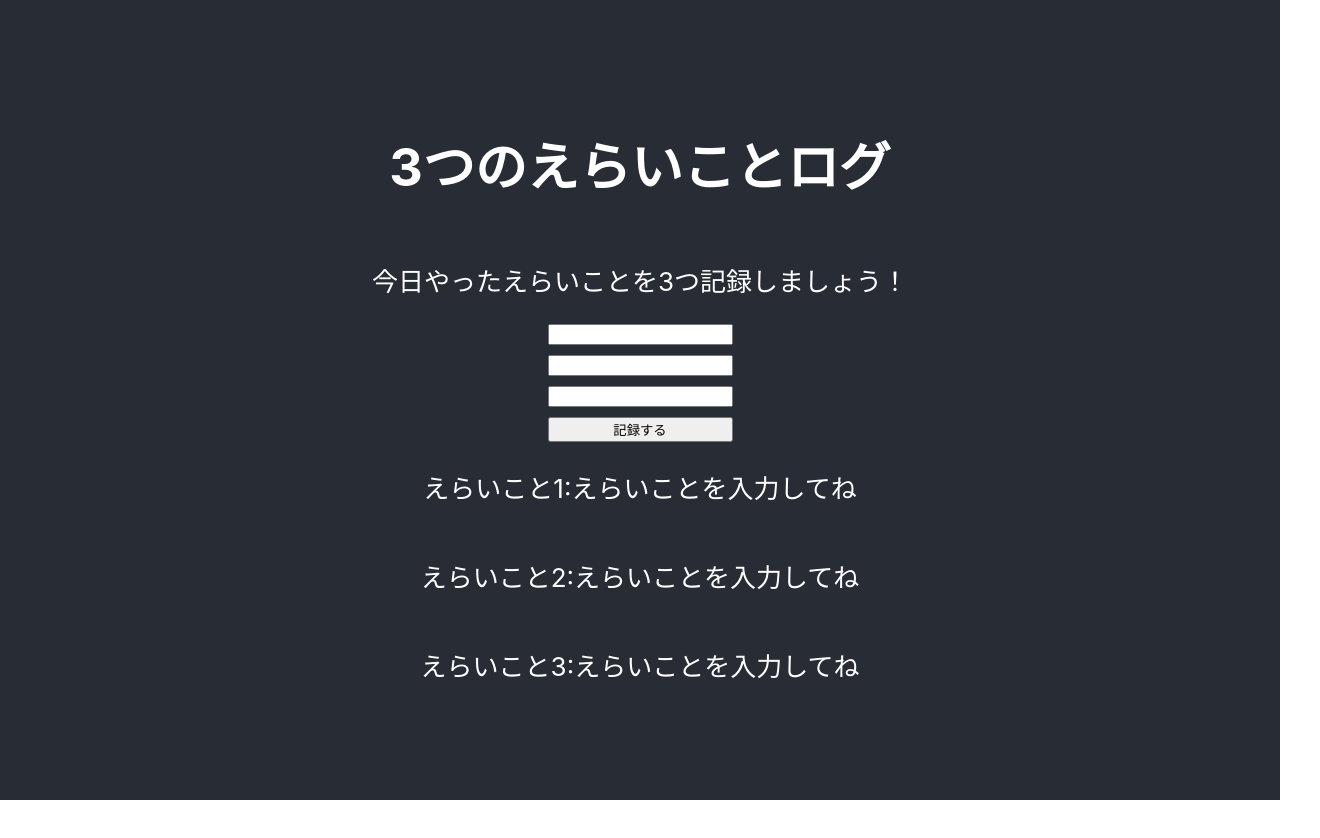
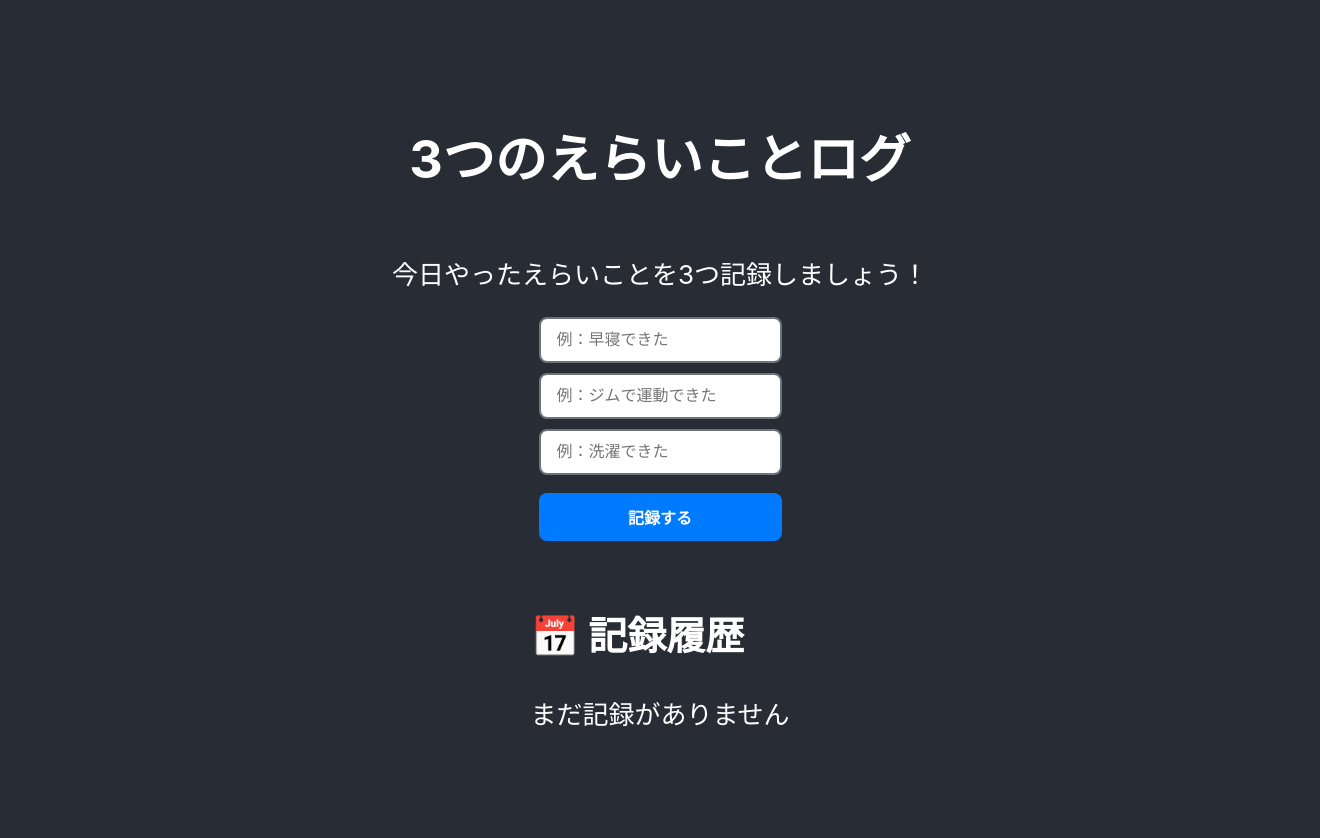
Before and after one commit to 2na3/erai-things-tracker, a React (Create React App) app: page / in a window 1280 px wide. Shown: the whole page, 1320 px wide, since content can reach past the window. Before the commit the page ends 800 px from the top, so only its background shows below. Built offline with nearby package versions, Linux system fonts and the light colour scheme.

Commit message:
Add:week2までの実装を追加

```diff
--- a/src/App.css
+++ b/src/App.css
@@ -22,6 +22,8 @@
   justify-content: center;
   font-size: calc(10px + 2vmin);
   color: white;
+  padding: 20px;
+  width: 100%;
 }
 
 .App-link {
--- a/src/App.tsx
+++ b/src/App.tsx
@@ -1,13 +1,21 @@
 import React, { useState, useEffect } from 'react';
 import './App.css';
 import InputForm from './components/InputForm';
+import MessageDisplay from './components/MessageDisplay';
+import { useLocalStorage } from './hooks/useLocalStorage';
+
+interface DailyRecord {
+  date: string;
+  things: string[];
+}
 
 function App() {
 
-  const [thing1, setThing1] = useState('');
-  const [thing2, setThing2] = useState('');
-  const [thing3, setThing3] = useState('');
+  const [thing1, setThing1] = useLocalStorage('thing1', '');
+  const [thing2, setThing2] = useLocalStorage('thing2', '');
+  const [thing3, setThing3] = useLocalStorage('thing3', '');
   const [message, setMessage] = useState('');
+  const [records, setRecords] = useLocalStorage('records', '[]');
 
   useEffect(() => {
     if(message) {
@@ -20,12 +28,40 @@ function App() {
   },[message]);
 
   const handleRecord = () => {
+
+    const todayThings = [thing1, thing2, thing3].filter(thing => thing.trim() !== '');
+
+    if (todayThings.length < 3) {
+      setMessage('絶対3つはえらいがあるはず！よく思い出して');
+      return;
+    }
+
+    const today = new Date().toLocaleDateString('sv-SE');
+    const existingRecords: DailyRecord[] = JSON.parse(records);
+
+    const existingIndex = existingRecords.findIndex(record => record.date === today);
+
+    const newRecord: DailyRecord = {
+      date: today,
+      things: todayThings,
+    };
+
+    if (existingIndex >= 0) {
+      existingRecords[existingIndex] = newRecord;
+      setMessage('今日のえらいを更新しました！すごくえらい！')
+    } else {
+      existingRecords.push(newRecord);
+      setMessage('今日のえらいを記録しました！えらい！')
+    }
+
+    setRecords(JSON.stringify(existingRecords));
+
     setThing1('');
     setThing2('');
     setThing3('');
-    setMessage('記録しました！');
 
   }
+
   return (
     <div className="App">
       <header className="App-header">
@@ -40,10 +76,28 @@ function App() {
           setThing3={setThing3}
           onRecord={handleRecord}
         />
-        {message && <p style={{color: 'green'}}>{message}</p>}
-        <p>えらいこと1:{thing1 || "えらいことを入力してね"}</p>
-        <p>えらいこと2:{thing2 || "えらいことを入力してね"}</p>
-        <p>えらいこと3:{thing3 || "えらいことを入力してね"}</p>
+        <MessageDisplay message={message} />
+        <div style={{ marginTop: '2rem', textAlign: 'left'}}>
+          <h2>📅 記録履歴</h2>
+          {JSON.parse(records).length === 0 ? (
+            <p>まだ記録がありません</p>
+          ) : (
+            JSON.parse(records)
+            .sort((a: DailyRecord, b: DailyRecord) => b.date.localeCompare(a.date))
+            .map((record: DailyRecord, index:number) => (
+              <div key={index} style={{ marginBottom: '1rem', padding: '1rem', border: '1px solid #ccc', borderRadius: '8px' }}>
+                <h3>{record.date}</h3>
+                <ul>
+                  {record.things.map((thing, i) => (
+                    <li key={i}>{thing}</li>
+                  ))}
+                </ul>
+              </div>
+            ))
+          )
+
+          }
+        </div>
       </header>
     </div>
   );
--- a/src/components/InputForm.tsx
+++ b/src/components/InputForm.tsx
@@ -1,4 +1,4 @@
-import React from 'react';
+import React, { useState } from 'react';
 
 interface InputFormProps {
   thing1: string;
@@ -11,12 +11,80 @@ interface InputFormProps {
 }
 
 const InputForm = ({thing1, thing2, thing3, setThing1, setThing2, setThing3, onRecord}:InputFormProps) => {
+  const [isHovered, setIsHovered] = useState(false);
+
   return (
     <div style={{display: 'flex', flexDirection: 'column', gap: '10px'}}>
-            <input value={thing1} onChange={(e) => setThing1(e.target.value)}/>
-            <input value={thing2} onChange={(e) => setThing2(e.target.value)}/>
-            <input value={thing3} onChange={(e) => setThing3(e.target.value)}/>
-            <button onClick={onRecord}>記録する</button>
+      <input
+        value={thing1}
+        onChange={(e) => setThing1(e.target.value)}
+        placeholder='例：早寝できた'
+        style={{
+          padding: '12px 16px',
+          border: '2px solid #6c757d',
+          borderRadius: '8px',
+          fontSize: '16px',
+          width: '100%',
+          maxWidth: '500px',
+          margin: '0 auto',
+          boxSizing: 'border-box',
+          outline: 'none',
+          transition: 'border-color 0.2s',
+        }}
+      />
+      <input
+        value={thing2}
+        onChange={(e) => setThing2(e.target.value)}
+        placeholder='例：ジムで運動できた'
+        style={{
+          padding: '12px 16px',
+          border: '2px solid #6c757d',
+          borderRadius: '8px',
+          fontSize: '16px',
+          width: '100%',
+          maxWidth: '500px',
+          margin: '0 auto',
+          boxSizing: 'border-box',
+          outline: 'none',
+          transition: 'border-color 0.2s',
+        }}
+      />
+      <input
+        value={thing3}
+        onChange={(e) => setThing3(e.target.value)}
+        placeholder='例：洗濯できた'
+        style={{
+          padding: '12px 16px',
+          border: '2px solid #6c757d',
+          borderRadius: '8px',
+          fontSize: '16px',
+          width: '100%',
+          maxWidth: '500px',
+          margin: '0 auto',
+          boxSizing: 'border-box',
+          outline: 'none',
+          transition: 'border-color 0.2s',
+        }}
+      />
+      <button
+      onClick={onRecord}
+      style={{
+        padding: '12px 24px',
+        backgroundColor: isHovered ? '#0056b3' : '#007bff',
+        color: 'white',
+        border: 'none',
+        borderRadius: '8px',
+        fontSize: '16px',
+        cursor: 'pointer',
+        fontWeight: '600',
+        transition: 'background-color 0.2s',
+        width: '100%',
+        maxWidth: '500px',
+        margin: '8px auto 0'
+      }}
+      onMouseEnter={() => setIsHovered(true)}
+      onMouseLeave={() => setIsHovered(false)}
+    >記録する</button>
     </div>
   );
 };
--- /dev/null
+++ b/src/components/MessageDisplay.tsx
@@ -0,0 +1,15 @@
+import React from 'react';
+
+interface MessageDisplayProps {
+  message: string;
+}
+
+const MessageDisplay = ({message}:MessageDisplayProps) => {
+  return (
+    <>
+      {message && <p style={{color: 'green'}}>{message}</p>}
+    </>
+  );
+};
+
+export default MessageDisplay;
--- /dev/null
+++ b/src/hooks/useLocalStorage.ts
@@ -0,0 +1,13 @@
+import { useState , useEffect } from "react";
+
+export function useLocalStorage(key: string, defaultValue: string) {
+  const [value, setValue] = useState(() => {
+    return localStorage.getItem(key) || defaultValue
+  });
+
+  useEffect(() => {
+    localStorage.setItem(key, value);
+  }, [key, value]);
+
+  return [value, setValue] as const;
+};
```
Lines whose indentation alone changed are shown as unchanged.
